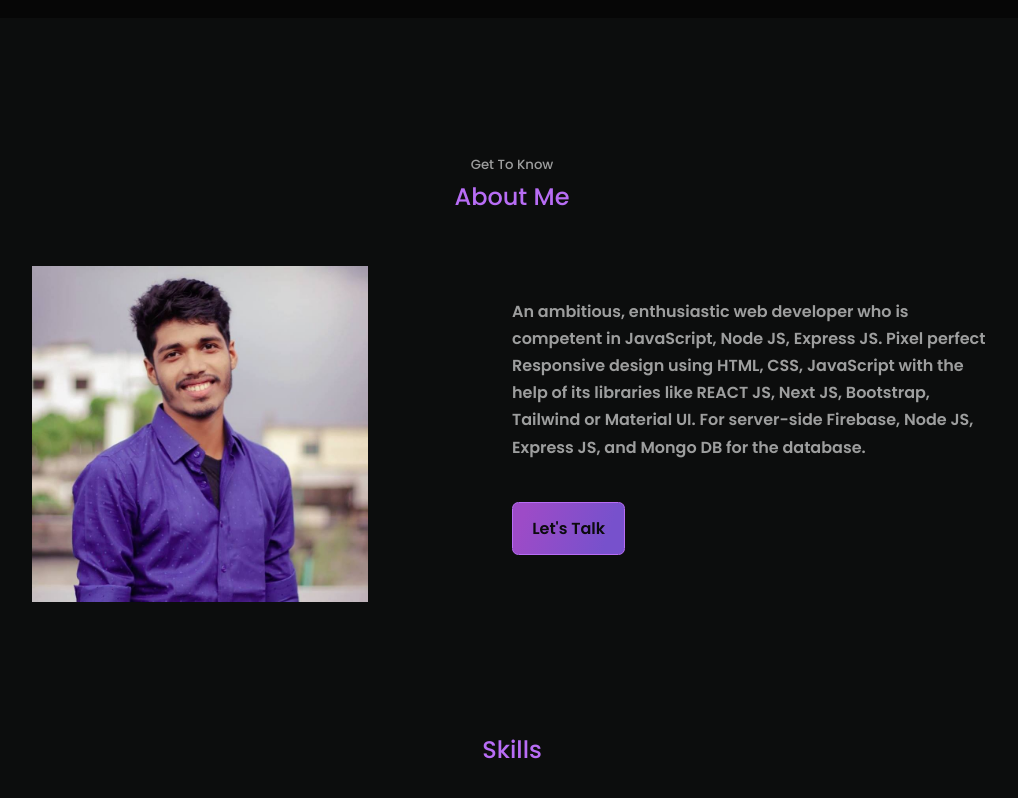
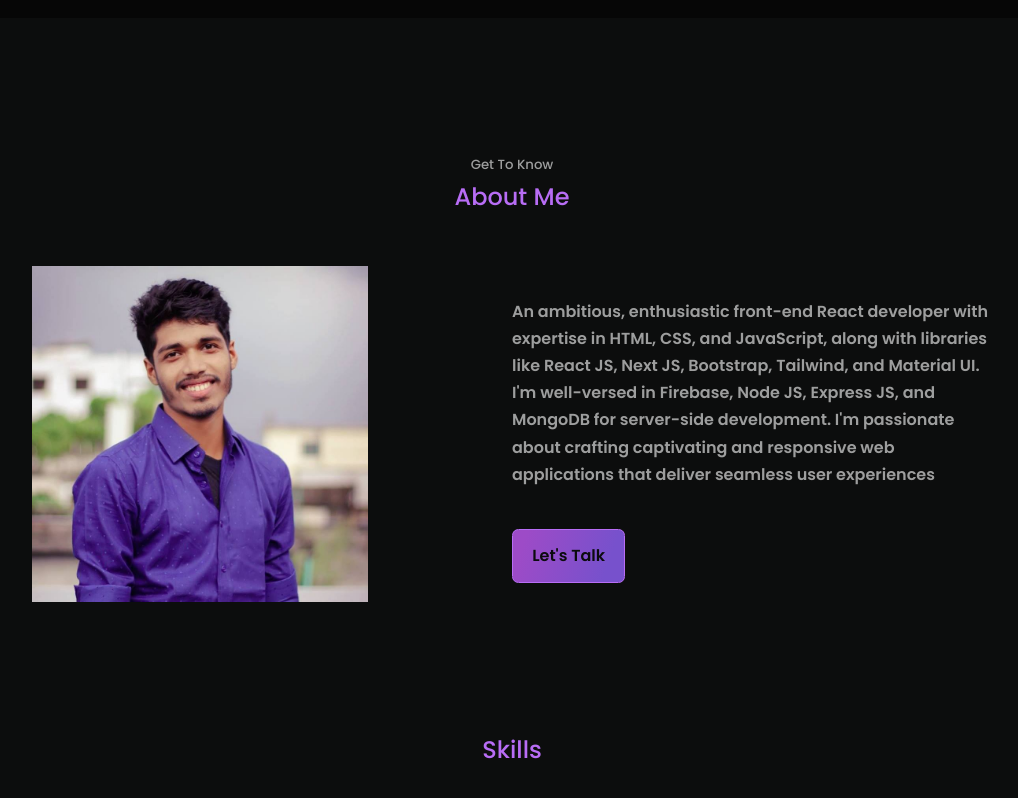
Before and after one commit to najrul04/portfolio_main, a React (Create React App) app: page / in a window 1280 px wide. Shown: the part 782-1580 px from the top of the page, without its empty margins (128-1146 px from the left). Built offline with nearby package versions, Linux system fonts and the light colour scheme.

Commit message:
about section details

```diff
--- a/src/components/about/About.jsx
+++ b/src/components/about/About.jsx
@@ -109,7 +109,7 @@ const About = () => {
                }
              }}>
 
-            An ambitious, enthusiastic web developer who is competent in JavaScript, Node JS, Express JS. Pixel perfect Responsive design using HTML, CSS, JavaScript with the help of its libraries like REACT JS, Next JS, Bootstrap, Tailwind or Material UI. For server-side Firebase, Node JS, Express JS, and Mongo DB for the database.
+            An ambitious, enthusiastic front-end React developer with expertise in HTML, CSS, and JavaScript, along with libraries like React JS, Next JS, Bootstrap, Tailwind, and Material UI. I'm well-versed in Firebase, Node JS, Express JS, and MongoDB for server-side development. I'm passionate about crafting captivating and responsive web applications that deliver seamless user experiences
 
             </motion.p>
 
```
